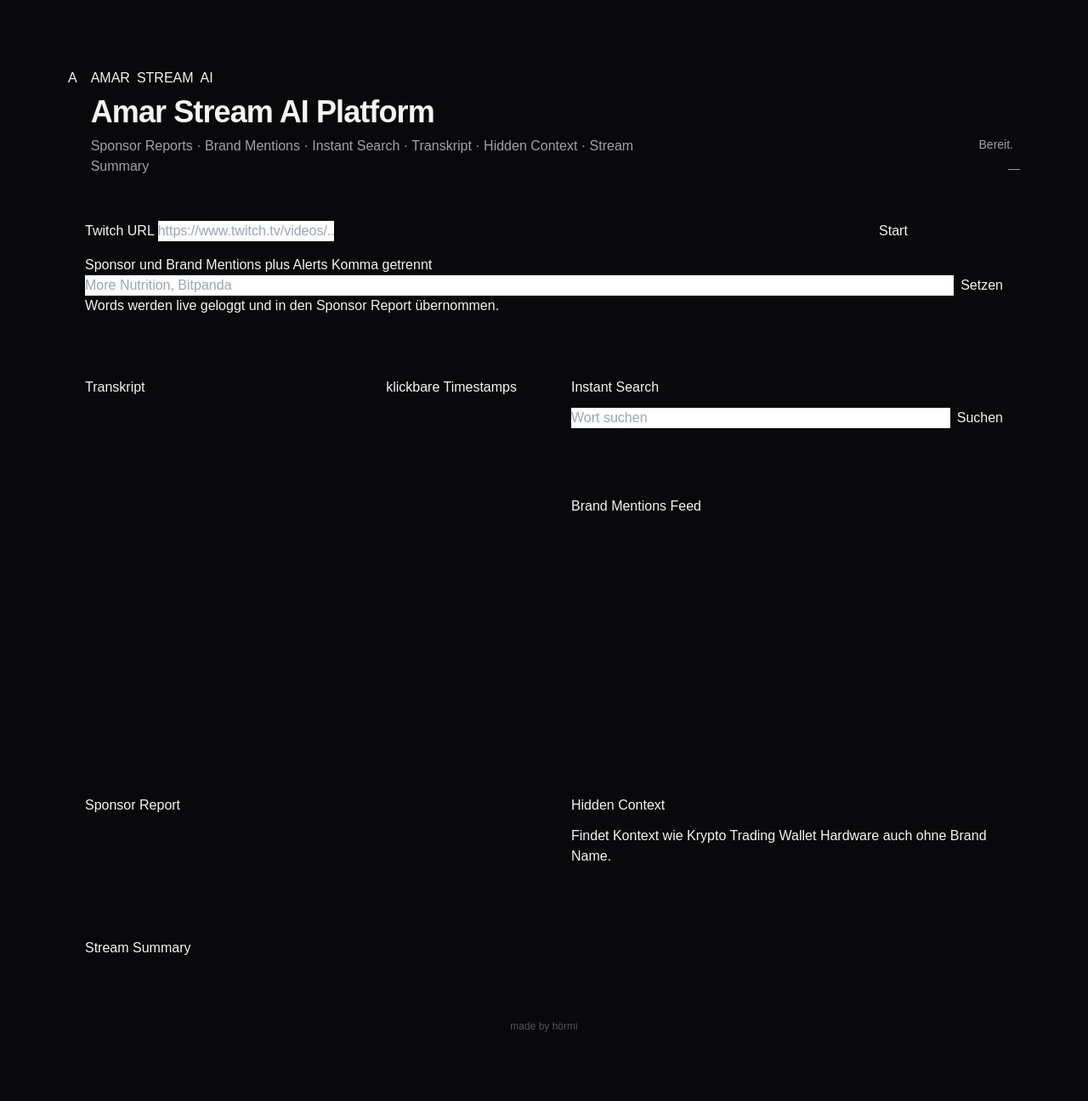
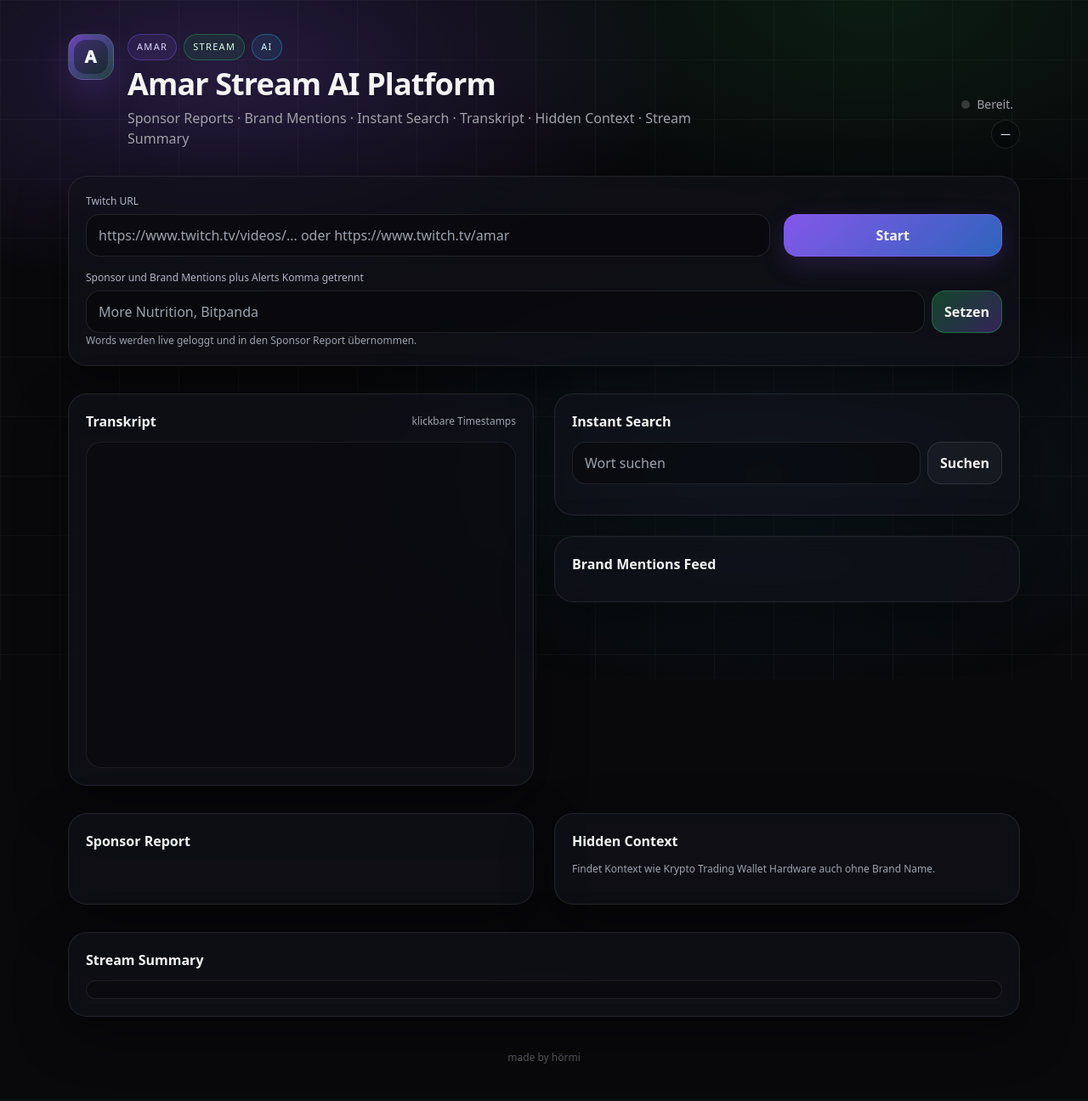
Before and after one commit to hxrrmann/twitch, a FastAPI app: page / in a window 1280 px wide. Shown: the whole page at 85% size. After the commit the page ends 1252 px from the top, so only its background shows below. Run offline with FastAPI, Linux system fonts and the light colour scheme; some libraries are stand-ins or nearby versions.

Commit message:
Add files via upload

```diff
--- a/static/style.css
+++ b/static/style.css
@@ -1,10 +1,46 @@
-
-body{
-font-family:Arial;
-background:#0f0f0f;
-color:white;
-padding:40px;
-}
-button{
-padding:10px 20px;
-}
+:root{--card:rgba(18,18,27,.66);--stroke:rgba(255,255,255,.08)}
+*{box-sizing:border-box}
+body{font-family:ui-sans-serif,system-ui,-apple-system,Segoe UI,Roboto,Helvetica,Arial}
+.bg-grid{position:fixed;inset:0;background:
+radial-gradient(900px 450px at 20% 10%, rgba(139,92,246,.22), transparent 60%),
+radial-gradient(900px 450px at 80% 0%, rgba(34,197,94,.10), transparent 55%),
+radial-gradient(900px 450px at 70% 70%, rgba(56,189,248,.10), transparent 60%),
+linear-gradient(to bottom, rgba(255,255,255,.03) 1px, transparent 1px),
+linear-gradient(to right, rgba(255,255,255,.03) 1px, transparent 1px);
+background-size:auto,auto,auto,70px 70px,70px 70px;pointer-events:none}
+.card{background:var(--card);border:1px solid var(--stroke);border-radius:22px;box-shadow:0 0 0 1px rgba(255,255,255,.02) inset,0 20px 60px rgba(0,0,0,.45);backdrop-filter:blur(10px)}
+.label{display:block;font-size:12px;color:#b3b3c7;margin-bottom:6px}
+.hint{font-size:12px;color:#9ca3af}
+.title{font-size:16px;font-weight:650}
+.input{width:100%;border-radius:16px;border:1px solid rgba(255,255,255,.10);background:rgba(0,0,0,.35);padding:12px 14px;outline:none}
+.input:focus{border-color:rgba(139,92,246,.60);box-shadow:0 0 0 6px rgba(139,92,246,.15)}
+.btn{border-radius:16px;padding:12px 14px;font-weight:750;border:1px solid rgba(255,255,255,.10);background:rgba(255,255,255,.06)}
+.btn:hover{background:rgba(255,255,255,.10)}
+.btn-primary{background:linear-gradient(135deg, rgba(139,92,246,.95), rgba(59,130,246,.75));border-color:rgba(139,92,246,.55);box-shadow:0 10px 30px rgba(139,92,246,.18)}
+.btn-secondary{background:linear-gradient(135deg, rgba(34,197,94,.30), rgba(139,92,246,.30));border-color:rgba(34,197,94,.35)}
+.btn-ghost{background:rgba(255,255,255,.04)}
+.panel{border:1px solid rgba(255,255,255,.08);border-radius:18px;background:rgba(0,0,0,.22);padding:10px}
+.row{border:1px solid rgba(255,255,255,.08);border-radius:18px;background:rgba(0,0,0,.28);padding:10px 12px}
+.row-top{display:flex;align-items:center;justify-content:space-between;gap:12px}
+.row-title{font-weight:750;color:#e5e7eb}
+.row-text{margin-top:8px;color:#d1d5db;font-size:13px;line-height:1.45}
+.row-meta{margin-top:10px;display:flex;flex-wrap:wrap;gap:8px}
+.link{color:#a78bfa;font-weight:800}
+.link:hover{text-decoration:underline}
+.muted{color:#9ca3af;font-size:12px;font-weight:600}
+.pill{display:inline-flex;align-items:center;gap:6px;padding:6px 10px;border-radius:999px;border:1px solid rgba(255,255,255,.10);background:rgba(255,255,255,.06);font-size:12px;color:#e5e7eb}
+.pill-warn{border-color:rgba(244,63,94,.35);background:rgba(244,63,94,.10)}
+.badge{font-size:12px;color:#e5e7eb;border:1px solid rgba(255,255,255,.10);padding:6px 10px;border-radius:999px;background:rgba(0,0,0,.25)}
+.chip{font-size:11px;letter-spacing:.12em;padding:6px 10px;border-radius:999px;border:1px solid rgba(139,92,246,.35);background:rgba(139,92,246,.12);color:#ddd6fe}
+.chip2{border-color:rgba(34,197,94,.35);background:rgba(34,197,94,.10);color:#dcfce7}
+.chip3{border-color:rgba(56,189,248,.35);background:rgba(56,189,248,.10);color:#cffafe}
+.dot{width:10px;height:10px;border-radius:999px;background:rgba(255,255,255,.18)}
+.dot-on{background:rgba(34,197,94,.9);box-shadow:0 0 0 6px rgba(34,197,94,.12),0 0 30px rgba(34,197,94,.35)}
+.heat{display:grid;grid-template-columns:repeat(12,minmax(0,1fr));gap:8px}
+.cell{border:1px solid rgba(255,255,255,.10);background:rgba(139,92,246,.25);border-radius:14px;padding:10px 0;font-weight:850;color:#e5e7eb}
+.cell:hover{filter:brightness(1.12)}
+.logo{width:54px;height:54px;border-radius:18px;background:linear-gradient(135deg, rgba(139,92,246,.70), rgba(34,197,94,.25));border:1px solid rgba(255,255,255,.10);box-shadow:0 15px 40px rgba(139,92,246,.18);padding:6px}
+.logo-inner{width:100%;height:100%;border-radius:14px;background:rgba(0,0,0,.35);display:flex;align-items:center;justify-content:center;font-weight:950;font-size:20px;letter-spacing:.06em}
+::-webkit-scrollbar{width:10px}
+::-webkit-scrollbar-thumb{background:#27272a;border-radius:999px}
+::-webkit-scrollbar-track{background:transparent}
```
